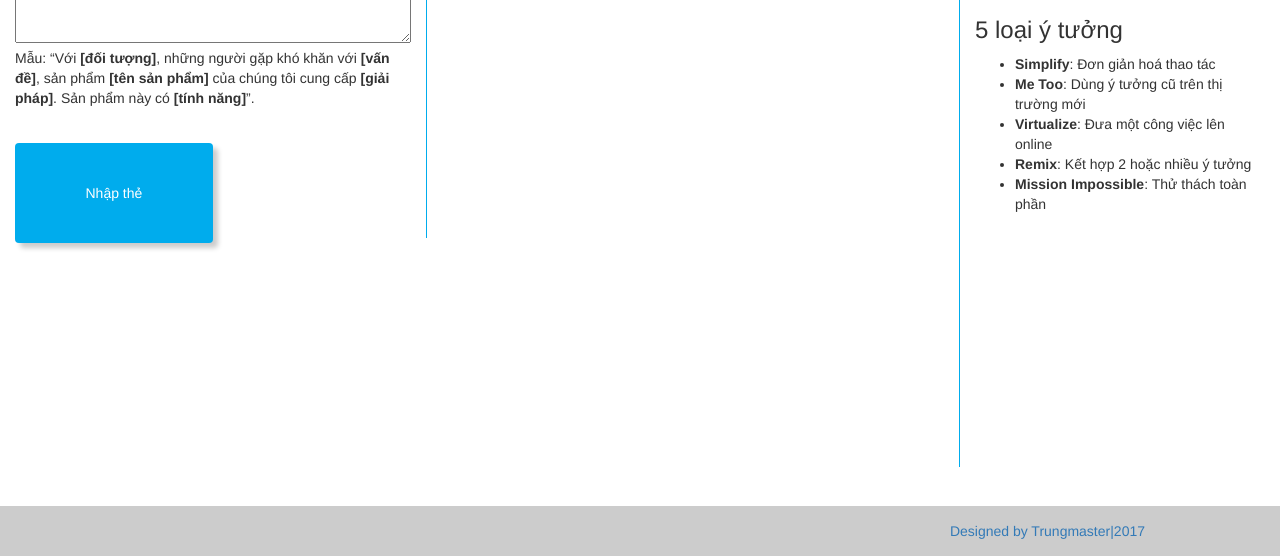
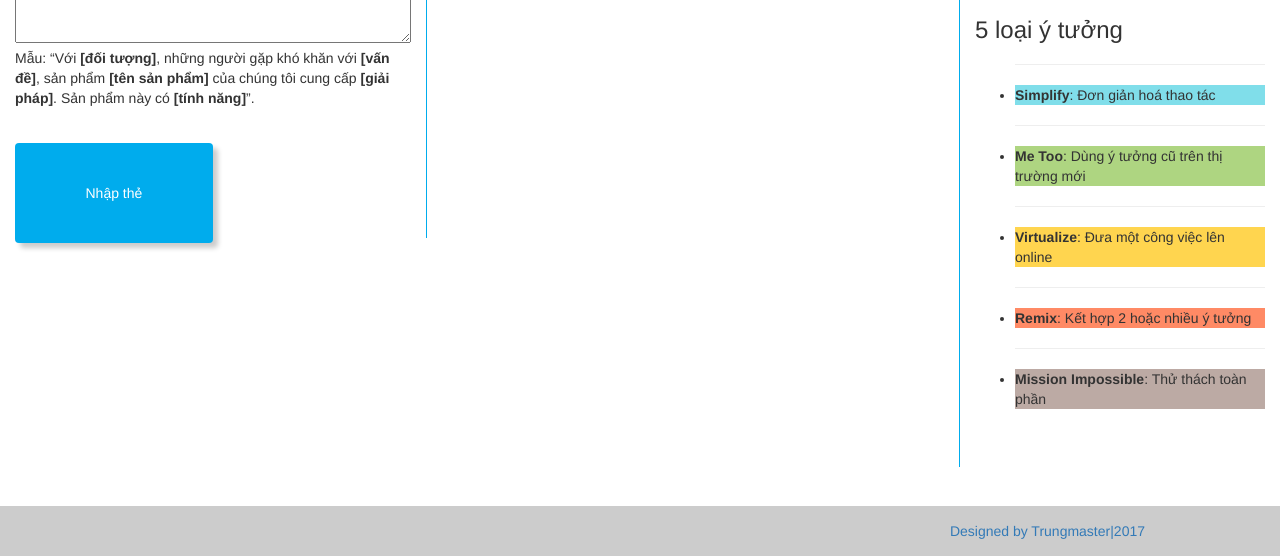
Before and after one commit to Trungmaster5/Tweet-Idea, a plain HTML site: page index.html in a window 1280 px wide. Shown: the part 244-800 px from the top of the page. Drawn offline with nearby package versions, Linux system fonts and the light colour scheme.

Commit message:
Fix color

```diff
--- a/index.html
+++ b/index.html
@@ -45,11 +45,16 @@
         <h1> Tham khảo </h1>
         <h3> 5 loại ý tưởng </h3>
           <ul>
-            <li> <b>Simplify</b>: Đơn giản hoá thao tác </li>
-            <li> <b>Me Too</b>: Dùng ý tưởng cũ trên thị trường mới </li>
-            <li> <b>Virtualize</b>: Đưa một công việc lên online </li>
-            <li> <b>Remix</b>: Kết hợp 2 hoặc nhiều ý tưởng </li>
-            <li> <b>Mission Impossible</b>: Thử thách toàn phần </li>
+            <hr>
+            <li style="background-color: #80DEEA"> <b>Simplify</b>: Đơn giản hoá thao tác </li>
+            <hr>
+            <li style="background-color: #AED581"> <b>Me Too</b>: Dùng ý tưởng cũ trên thị trường mới </li>
+            <hr>
+            <li style="background-color: #FFD54F"> <b>Virtualize</b>: Đưa một công việc lên online </li>
+            <hr>
+            <li style="background-color: #FF8A65"> <b>Remix</b>: Kết hợp 2 hoặc nhiều ý tưởng </li>
+            <hr>
+            <li style="background-color: #BCAAA4"> <b>Mission Impossible</b>: Thử thách toàn phần </li>
           </ul>
     </div>
   </body>
```
